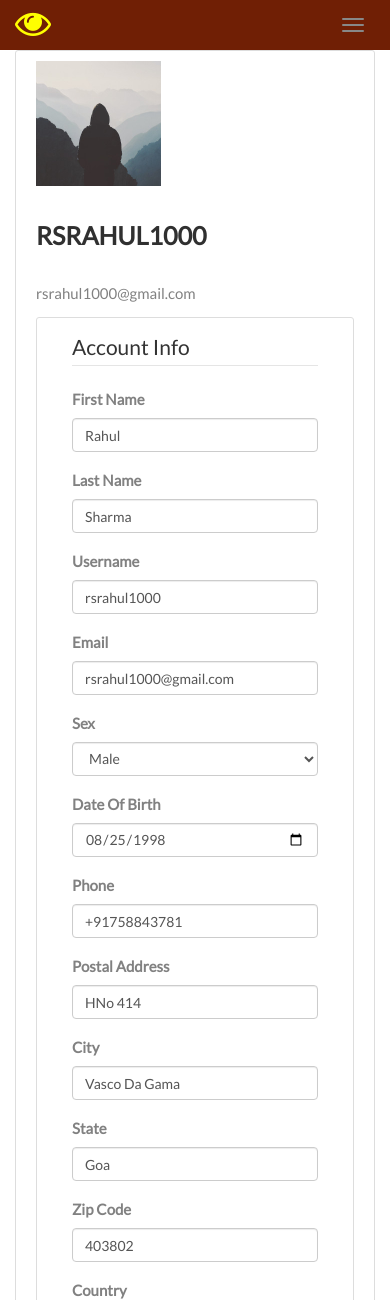
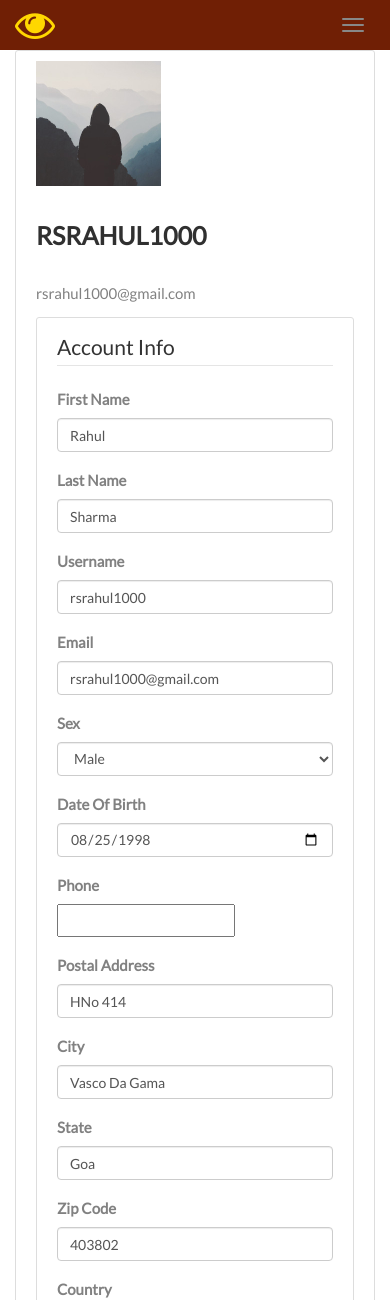
Before and after one commit to rsrahul1000/DRD, a Flask app: page /account in a window 390 px wide. Shown: the top 1300 px of the page. Run offline with Flask 2, Linux system fonts and the light colour scheme; a user stored in the database is signed in; some libraries are stand-ins or nearby versions.

Commit message:
fix: account page problem of overflow of textbox fixed, phone number in account page fixed, button focus color change

```diff
--- a/src/helper_methods/forms.py
+++ b/src/helper_methods/forms.py
@@ -313,6 +313,14 @@
             if user:
                 raise ValidationError('That email is taken. Please choose a different one')
 
+    def validate_phone(self, phone):
+        try:
+            p = phonenumbers.parse(phone.data)
+            if not phonenumbers.is_valid_number(p):
+                raise ValueError()
+        except (phonenumbers.phonenumberutil.NumberParseException, ValueError):
+            raise ValidationError('Invalid phone number')
+
 class DiagnoseForm(FlaskForm):
     side = SelectField('Side', choices=[('L', 'Left'), ('R', 'Right')])
     picture = FileField('Upload Fundus Image', validators=[FileAllowed(['jpg','png','jpeg'])])
--- a/src/helper_methods/static/homeStyleSaf.css
+++ b/src/helper_methods/static/homeStyleSaf.css
@@ -117,10 +117,11 @@
     font-family: Montserrat, sans-serif;
 }
 .navbar li a, .navbar .navbar-brand {
-    color: yellow !important;
+    color: gold !important;
 }
 .navbar-nav li a:hover, .navbar-nav li.active a {
-color: white !important;
+color: black !important;
+background-color: gold !important
 }
 .navbar-default .navbar-toggle {
     border-color: transparent;
@@ -279,3 +280,7 @@
   text-align: left;
   vertical-align: middle;
 }
+
+.btn:focus, .btn:hover {
+    color: #FF7F50;
+}
--- a/src/templates/account.html
+++ b/src/templates/account.html
@@ -2,7 +2,7 @@
 {% block content %}
 
     <div class="container">
-        <div class="content-section">
+        <div class="content-section md-1 lg-3">
             <div class="media">
                 <img class="rounded-circle account-img" src="{{ profile_image_file }}">
                 <div class="media-body">
@@ -12,7 +12,6 @@
             </div>
 
             <div class="content-section">
-                <div class="container">
                 <form method="POST" action="" enctype="multipart/form-data">
                     {{ form.hidden_tag() }}
                     <fieldset class="form-group">
@@ -20,14 +19,14 @@
                         <div class="form-group">
                             {{ form.fname.label(class="form-control-label") }}
                             {% if form.fname.errors %}
-                                {{ form.fname(class="form-control form-control-md ") }}
+                            {{ form.fname(class="form-control form-control-md") }}
                             <div class="invalid-feedback">
                                 {% for error in form.fname.errors %}
                                 <span>{{ error }}</span>
                                 {% endfor %}
                             </div>
                             {% else %}
-                                {{ form.fname(class="form-control form-control-md ") }}
+                            {{ form.fname(class="form-control form-control-md") }}
                             {% endif %}
                         </div>
                         <div class="form-group">
@@ -99,14 +98,14 @@
                         <div class="form-group">
                             {{ form.phone.label(class="form-control-label") }}
                             {% if form.phone.errors %}
-                                {{ form.phone(class="form-control form-control-md ") }}
+                                {{ form.phone(class="form-control form-control-lg") }}
                                 <div class="invalid-feedback">
                                     {% for error in form.phone.errors %}
                                         <span>{{ error }}</span>
                                     {% endfor %}
                                 </div>
                             {% else %}
-                                {{ form.phone(class="form-control form-control-md ") }}
+                                {{ form.phone(class="form-control form-control-lg") }}
                             {% endif %}
                         </div>
                         <div class="form-group">
@@ -191,7 +190,4 @@
             </div>
         </div>
     </div>
-    </div>
-
-
 {% endblock content %}
--- a/src/templates/layout.html
+++ b/src/templates/layout.html
@@ -18,6 +18,9 @@
     <script src="https://ajax.googleapis.com/ajax/libs/jquery/3.4.1/jquery.min.js"></script>
     <script src="https://maxcdn.bootstrapcdn.com/bootstrap/3.4.1/js/bootstrap.min.js"></script>
 
+    <link rel="stylesheet" href="https://cdnjs.cloudflare.com/ajax/libs/intl-tel-input/16.0.4/css/intlTelInput.css">
+    <script src="https://cdnjs.cloudflare.com/ajax/libs/intl-tel-input/16.0.4/js/intlTelInput.min.js"></script>
+
 <!--
 
     <link rel="stylesheet" href="https://cdnjs.cloudflare.com/ajax/libs/font-awesome/4.7.0/css/font-awesome.min.css">
@@ -37,7 +40,7 @@
 <nav class="navbar navbar-default navbar-fixed-top">
     <div class="container">
         <div class="navbar-header">
-            <a class="navbar-brand" href="{{ url_for('index') }}"><span class="fa fa-eye fa-2x" style="margin-top: -10px;"></span></a>
+            <a class="navbar-brand" href="{{ url_for('index') }}"><span class="fa fa-eye fa-2x" style="position:relative; margin-top: -10px; font-size:40px; color:gold"></span></a>
             <button type="button" class="navbar-toggle" data-toggle="collapse" data-target="#myNavbar">
                 <span class="icon-bar"></span>
                 <span class="icon-bar"></span>
@@ -53,7 +56,7 @@
                 {% if current_user.is_authenticated %}
                     <li class="dropdown"><a class="dropdown-toggle" data-toggle="dropdown" href="#">DIAGNOSIS<span class="caret"></span></a>
                         <ul class="dropdown-menu">
-                            <li class="nav-item"><a href="{{ url_for('existing_diagnose') }}"><span class="glyphicon glyphicon-user"></span> EXISITING DIAGNOSE</a></li>
+                            <li class="nav-item"><a href="{{ url_for('existing_diagnose') }}" style="color:black"><span class="glyphicon glyphicon-user"></span> EXISITING DIAGNOSE</a></li>
                           <li class="nav-item"><a href="{{ url_for('new_diagnose') }}"><span class="glyphicon glyphicon-user"></span> NEW DIAGNOSE</a></li>
                         </ul>
                     <li class="nav-item"><a href="{{ url_for('account') }}"><span class="glyphicon glyphicon-user"></span> ACCOUNT</a></li>
@@ -80,7 +83,22 @@
 
 </body>
 </html>
-
+<script>
+    var wtf_phone_field = document.getElementById('phone');
+    wtf_phone_field.style.position = 'absolute';
+    wtf_phone_field.style.top = '-9999px';
+    wtf_phone_field.style.left = '-9999px';
+    wtf_phone_field.parentElement.insertAdjacentHTML('beforeend', '<div><input type="tel" id="_phone"></div>');
+    var fancy_phone_field = document.getElementById('_phone');
+    var fancy_phone_iti = window.intlTelInput(fancy_phone_field, {
+        separateDialCode: true,
+        utilsScript: "https://cdnjs.cloudflare.com/ajax/libs/intl-tel-input/16.0.4/js/utils.js",
+    });
+    fancy_phone_iti.setNumber(wtf_phone_field.value);
+    fancy_phone_field.addEventListener('blur', function() {
+        wtf_phone_field.value = fancy_phone_iti.getNumber();
+    });
+</script>
 <script>
 $(document).ready(function(){
   // Add smooth scrolling to all links in navbar + footer link
@@ -116,5 +134,4 @@
     });
   });
 })
-
 </script>
```
Also changed, not shown: src/templates/register.html (+0 -19 lines), src/helper_methods/site.db. Lines whose indentation alone changed are shown as unchanged.
